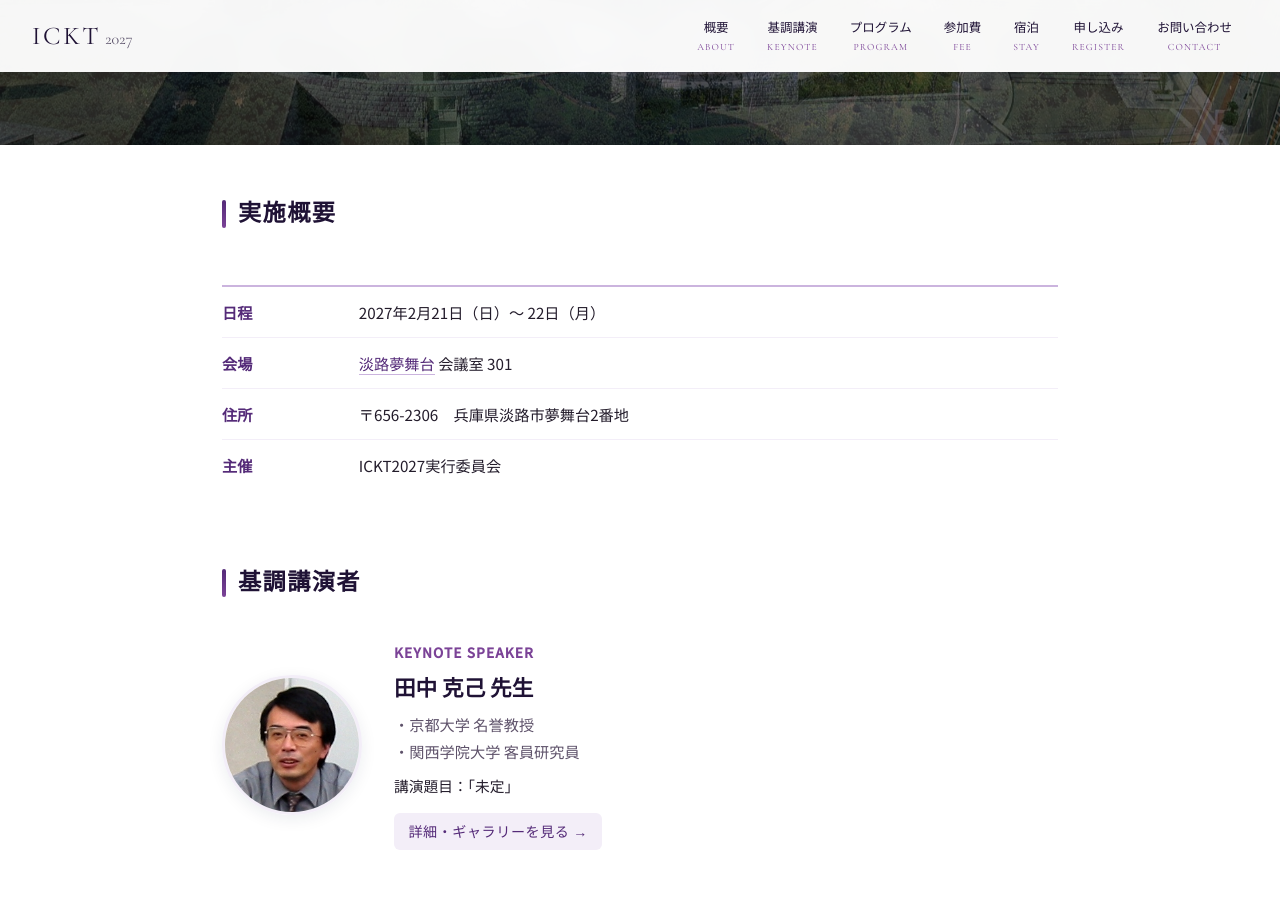
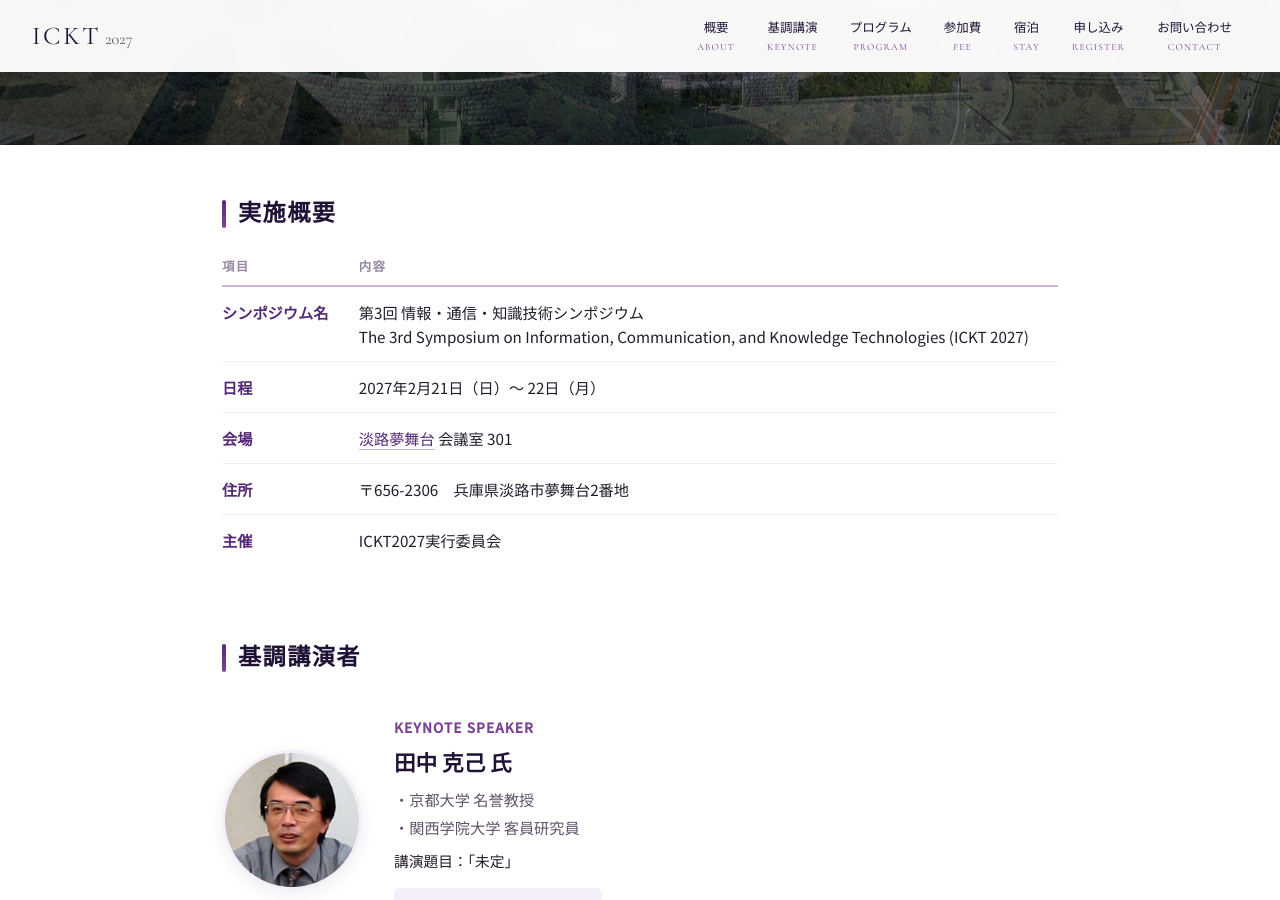
Before and after one commit to ickt2027/ickt2027.github.io, a Jekyll site: the page built from index.md, in a window 1280 px wide and 900 px high, scrolled down 755 px. Built offline with Jekyll 4.4.1, drawn with Linux system fonts in a browser that asks for light colours; some of the changed text lies outside the part shown.

Commit message:
update pages

```diff
--- a/assets/css/style.css
+++ b/assets/css/style.css
@@ -704,7 +704,8 @@
   max-width: 260px;
   margin: 0;
   display: flex;
-  justify-content: center;
+  flex-direction: column;
+  align-items: center;
 }
 .snap-item img {
   width: 100%;
@@ -712,13 +713,21 @@
   max-height: 180px;
   object-fit: contain;
   background: #f8fafc;
-  border-radius: 4px;
-  box-shadow: 0 4px 14px rgba(10, 37, 64, 0.06);
+  border-radius: 6px;
+  box-shadow: 0 4px 14px rgba(10, 37, 64, 0.08);
   transition: transform 0.3s ease, box-shadow 0.3s ease;
 }
 .snap-item:hover img {
   transform: translateY(-3px);
-  box-shadow: 0 8px 24px rgba(10, 37, 64, 0.12);
+  box-shadow: 0 8px 24px rgba(84, 42, 120, 0.16);
+}
+.snap-caption {
+  margin-top: 0.6rem;
+  font-size: 0.82rem;
+  color: var(--text-mid);
+  text-align: center;
+  font-weight: 500;
+  line-height: 1.4;
 }
 
 /* クリック可能な写真（カーソル表示） */
--- a/index.md
+++ b/index.md
@@ -5,8 +5,9 @@
 
 ## 実施概要 {#about}
 
-| | |
+| 項目 | 内容 |
 |---|---|
+| **シンポジウム名** | 第3回 情報・通信・知識技術シンポジウム<br>The 3rd Symposium on Information, Communication, and Knowledge Technologies (ICKT 2027) |
 | **日程** | 2027年2月21日（日）〜 22日（月） |
 | **会場** | [淡路夢舞台](https://www.yumebutai.co.jp) 会議室 301 |
 | **住所** | 〒656-2306　兵庫県淡路市夢舞台2番地 |
@@ -18,7 +19,7 @@
   <img src="/assets/images/keynote_speaker.jpg" alt="基調講演者 写真" class="speaker-photo">
   <div class="speaker-info">
     <div class="speaker-role">KEYNOTE SPEAKER</div>
-    <div class="speaker-name">田中 克己 先生</div>
+    <div class="speaker-name">田中 克己 氏</div>
     <div class="speaker-affiliation">
       ・京都大学 名誉教授<br>
       ・関西学院大学 客員研究員
@@ -58,7 +59,7 @@
 <div class="past-events-grid">
   <div class="past-card">
     <div class="past-card-img-wrap">
-      <img src="/assets/images/past/ICKT2024.jpeg" alt="ICKT 2024" onerror="this.closest('.past-card-img-wrap').style.display='none'">
+      <img src="/assets/images/past_placeholder.svg?v=2" alt="ICKT 2024 写真準備中" data-caption="ICKT 2024（第2回 情報・通信・知識技術シンポジウム）- 写真準備中">
     </div>
     <div class="past-card-body">
       <span class="past-year">2024</span>
@@ -68,26 +69,24 @@
   </div>
 
   <div class="past-card">
-    <div class="past-card-img-wrap" data-extra-photo="/assets/images/past/ICKT2017_photo2.JPG">
-      <img src="/assets/images/past/ICKT2017_photo1.JPG" alt="ICKT 2017 (1)" onerror="this.closest('.past-card-img-wrap').style.display='none'">
-      <img src="/assets/images/past/ICKT2017_photo2.JPG" alt="ICKT 2017 (2)" style="display:none;" onerror="this.remove()">
-      <span class="past-photo-badge">📷 2枚の写真</span>
+    <div class="past-card-img-wrap">
+      <img src="/assets/images/past_placeholder.svg?v=2" alt="ICKT 2017 写真準備中" data-caption="ICKT 2017（第1回 情報・通信・知識技術シンポジウム 2017）- 写真準備中">
     </div>
     <div class="past-card-body">
       <span class="past-year">2017</span>
       <h3 class="past-title">ICKT 2017</h3>
-      <p class="past-desc">情報・通信・知識技術シンポジウム 2017</p>
+      <p class="past-desc">第1回 情報・通信・知識技術シンポジウム 2017</p>
     </div>
   </div>
 
   <div class="past-card">
     <div class="past-card-img-wrap">
-      <img src="/assets/images/past/ICKT2011.jpg" alt="ICKT 2011" onerror="this.closest('.past-card-img-wrap').style.display='none'">
+      <img src="/assets/images/past_placeholder.svg?v=2" alt="ICKT 2011 写真準備中" data-caption="ICKT 2011（第0回 情報・通信・知識技術シンポジウム）- 写真準備中">
     </div>
     <div class="past-card-body">
       <span class="past-year">2011</span>
       <h3 class="past-title">ICKT 2011</h3>
-      <p class="past-desc">第1回 情報・通信・知識技術シンポジウム</p>
+      <p class="past-desc">第0回 情報・通信・知識技術シンポジウム</p>
     </div>
   </div>
 </div>
```
Also changed, not shown: _layouts/subpage.html (+22 -12 lines), keynote.md (+46 -17 lines), preview.py (+23 -1 lines), assets/images/past_placeholder.svg (added).
